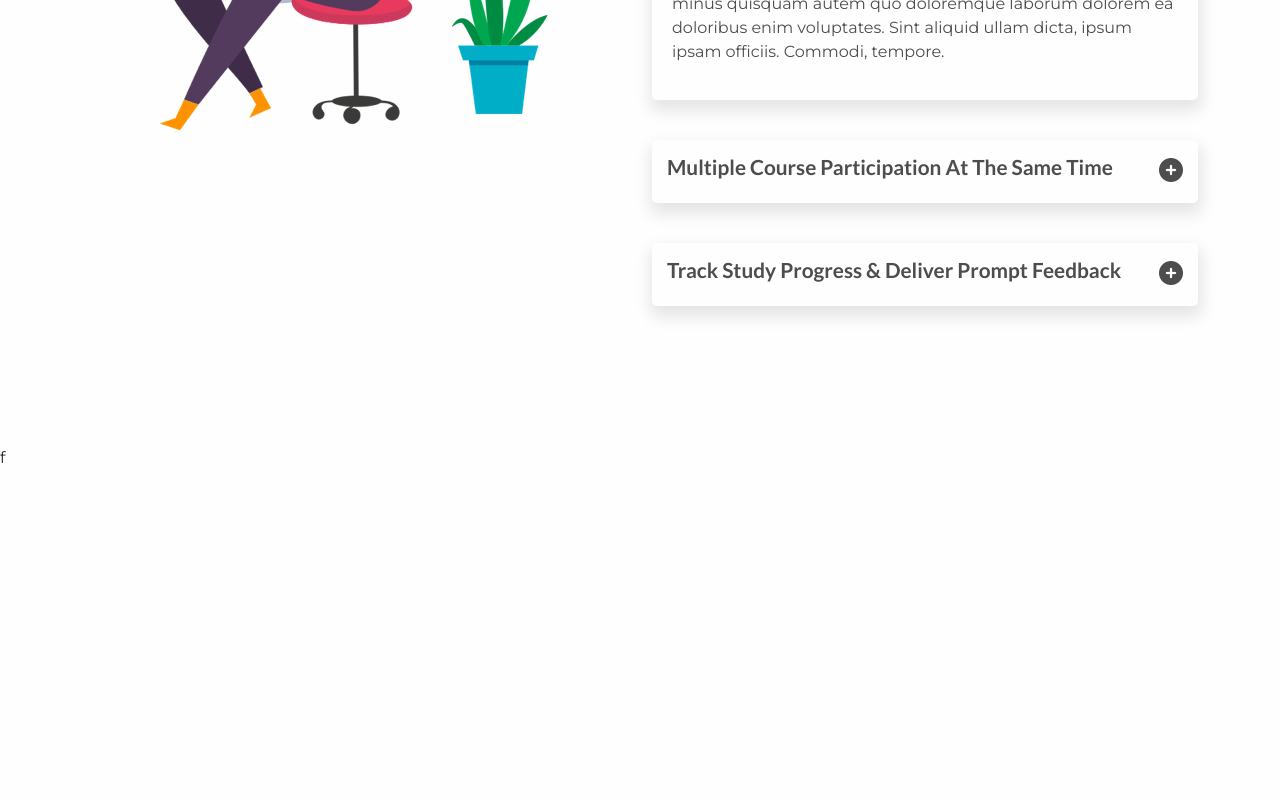
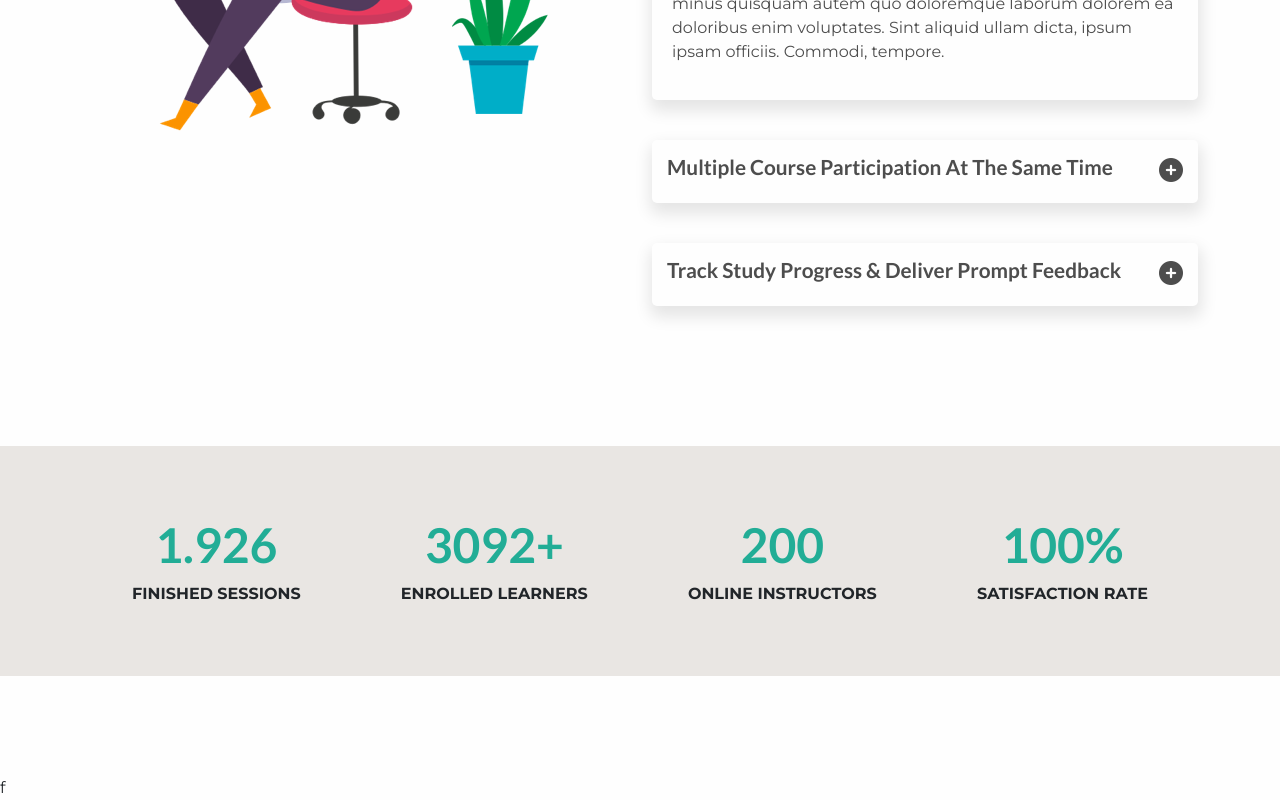
Before and after one commit to MirkoFarina/proj-html-vuejs, a Vue app: page / in a window 1280 px wide. Shown: the part 1873-2673 px from the top of the page. Before the commit the page ends 2343 px from the top, so only its background shows below. Built offline with nearby package versions, Linux system fonts and the light colour scheme.

Commit message:
[add] section statics

```diff
--- a/src/components/MainApp.vue
+++ b/src/components/MainApp.vue
@@ -4,6 +4,7 @@ import JumbotronApp from './JumbotronApp.vue';
 import TemplateBuildDream from './TemplateBuildDream.vue';
 import accordion from '../data/dataAccordion';
 import TemplateCareerPerspective from './TemplateCareerPerspective.vue';
+import dataStatics from '../data/dataStatics';
 import StaticsApp from './StaticsApp.vue';
   export default {
     name: 'MainApp',
@@ -16,7 +17,8 @@ import StaticsApp from './StaticsApp.vue';
     data(){
         return {
             dataCardDream,
-            accordion
+            accordion,
+            dataStatics
         }
     }
   }
@@ -35,7 +37,7 @@ import StaticsApp from './StaticsApp.vue';
         </section>
 
         <section id="statistics">
-            <StaticsApp />
+            <StaticsApp :statics="dataStatics" />
         </section>
     </main>
 </template>
--- a/src/components/StaticsApp.vue
+++ b/src/components/StaticsApp.vue
@@ -1,13 +1,23 @@
 <script>
 export default {
-    name: 'StaticsApp'
+    name: 'StaticsApp',
+    props: {
+        statics: Array
+    }
 }
 </script>
 
 <template>
     <div class="statics">
-        <div class="content-statics">
-
+        <div class="container all-statics">
+            <div v-for="(item, index) in statics" :key="index" class="content text-center">
+                <h4>
+                    {{item.number}}
+                </h4>
+                <span>
+                    {{item.name}}
+                </span>
+            </div>
         </div>
     </div>
 </template>
@@ -16,7 +26,22 @@ export default {
 
 <style lang="scss" scoped>
 @use '../scss/partials/variables' as *;
+@use '../scss/partials/mixins' as *;
 .statics {
     background-color: $background-color;
+    padding: 70px 0 ;
+    .all-statics {
+        display: flex;
+        @include justifyContents($type: 'around')
+    }
+    h4 {
+        color: $secondary-color;
+        font-size: 3rem;
+        font-weight: 700;
+    }
+    span {
+        text-transform: uppercase;
+        font-weight: 700;
+    }
 }
 </style>
--- /dev/null
+++ b/src/data/dataStatics.js
@@ -0,0 +1,18 @@
+export default [
+    {
+        number: '1.926',
+        name: 'finished sessions'
+    },
+    {
+        number: '3092+',
+        name: 'enrolled learners'
+    },
+    {
+        number: 200,
+        name: 'online instructors'
+    },
+    {
+        number: '100%',
+        name: 'satisfaction rate'
+    },
+]
```
